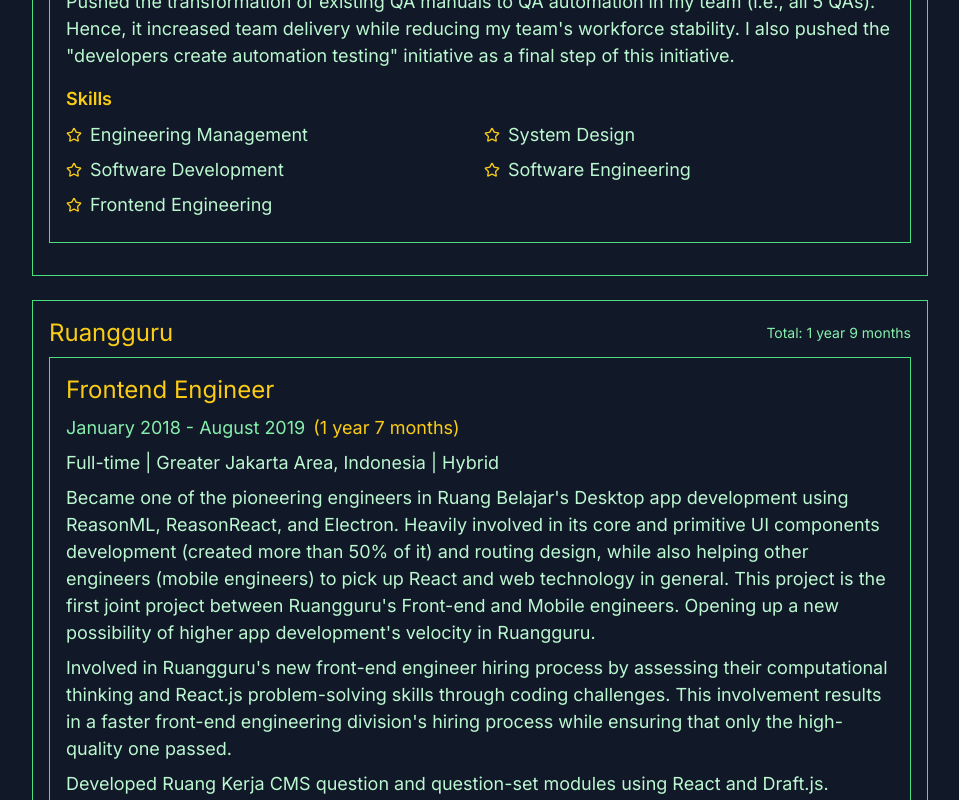
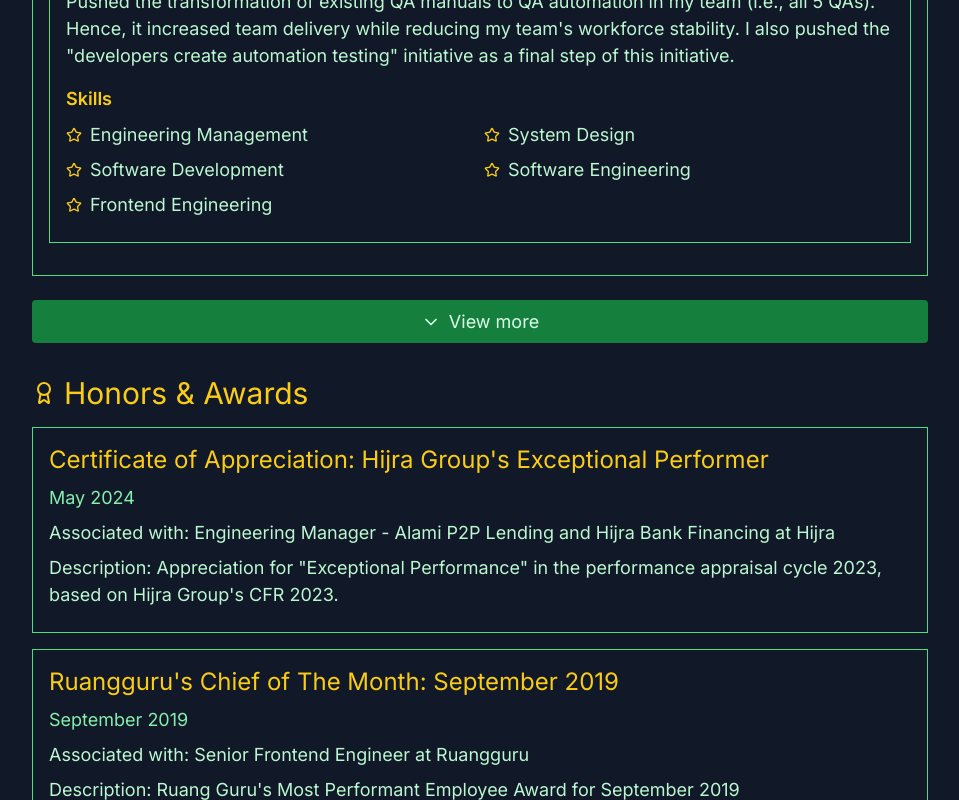
Before and after one commit to wahidyankf/wahidyankf-web, a Next.js app: page /cv in a window 1280 px wide. Shown: the part 2261-3061 px from the top of the page, without its empty margins (160-1119 px from the left). Built offline with nearby package versions, Linux system fonts and the light colour scheme.

Commit message:
pull data to its own file

```diff
--- a/src/app/cv/page.tsx
+++ b/src/app/cv/page.tsx
@@ -15,6 +15,7 @@ import {
   Languages,
   FileCheck,
   GithubIcon,
+  ChevronDown,
 } from "lucide-react";
 import { CVEntry, cvData } from "../data";
 
@@ -210,6 +211,9 @@ const WorkExperienceSection = ({
   entries: CVEntry[];
   searchTerm: string;
 }) => {
+  const [visibleYears, setVisibleYears] = useState(5);
+  const currentYear = new Date().getFullYear();
+
   const groupedEntries = entries.reduce((acc, entry) => {
     if (!acc[entry.organization]) {
       acc[entry.organization] = [];
@@ -244,6 +248,18 @@ const WorkExperienceSection = ({
     return acc;
   }, {} as Record<string, string>);
 
+  // Filter entries based on visible years
+  const visibleEntries = sortedOrganizations.filter((org) => {
+    const mostRecentEntry = groupedEntries[org][0];
+    const endDate = mostRecentEntry.period.split(" - ")[1];
+    return (
+      endDate === "Present" ||
+      parseDate(endDate).getFullYear() > currentYear - visibleYears
+    );
+  });
+
+  const hasMoreEntries = sortedOrganizations.length > visibleEntries.length;
+
   return (
     <div className="mb-8">
       <h2 className="text-xl sm:text-2xl md:text-3xl mb-4 text-yellow-400 flex items-center">
@@ -252,7 +268,7 @@ const WorkExperienceSection = ({
           {highlightText("Work Experience", searchTerm)}
         </span>
       </h2>
-      {sortedOrganizations.map((organization) => (
+      {visibleEntries.map((organization) => (
         <div
           key={organization}
           className="mb-6 border border-green-400 rounded-lg p-4"
@@ -273,6 +289,15 @@ const WorkExperienceSection = ({
           ))}
         </div>
       ))}
+      {hasMoreEntries && (
+        <button
+          onClick={() => setVisibleYears((prev) => prev + 5)}
+          className="mt-4 w-full py-2 px-4 bg-green-700 text-green-100 rounded hover:bg-green-600 transition-colors duration-200 flex items-center justify-center"
+        >
+          <ChevronDown className="w-5 h-5 mr-2" />
+          View more
+        </button>
+      )}
     </div>
   );
 };
```
